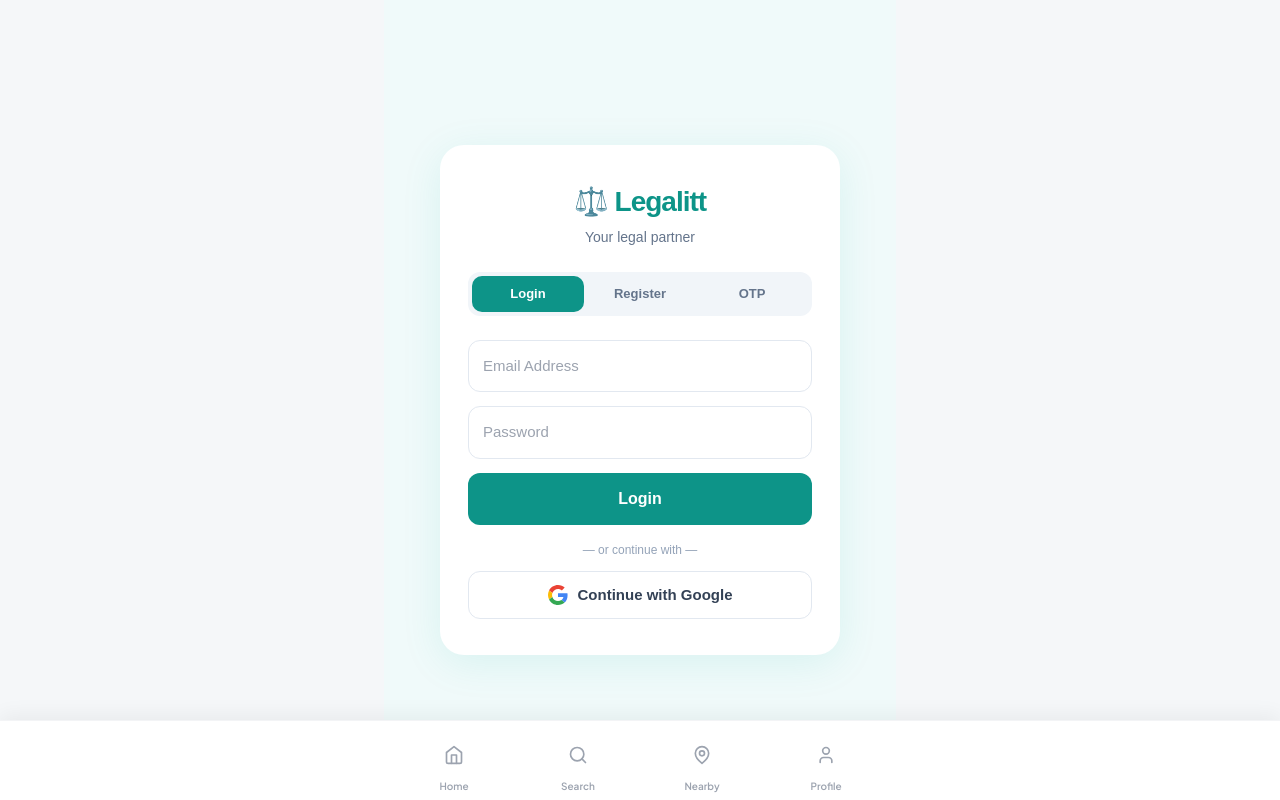
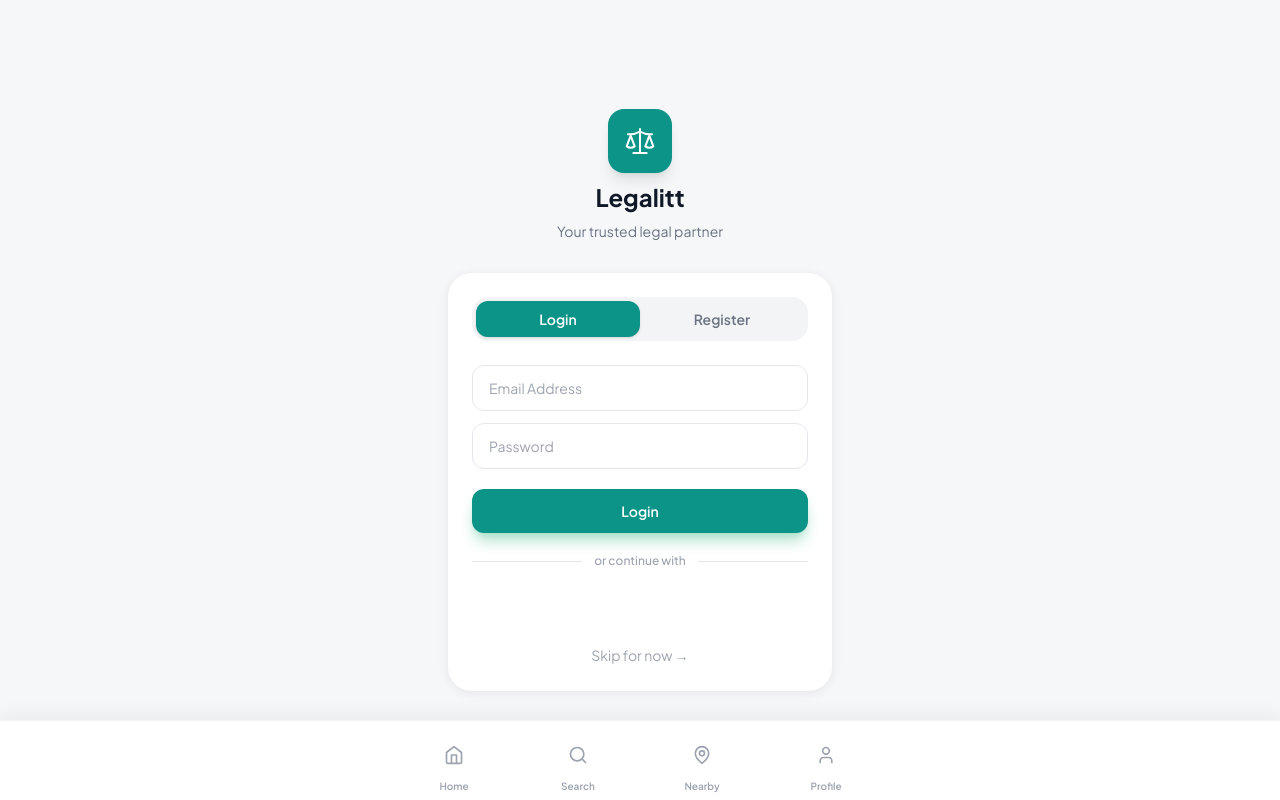
Before and after one commit to legalitt04-hub/legalitt, a React (Vite) app in the folder frontend/: page /auth in a window 1280 px wide. Built offline with nearby package versions, Linux system fonts and the light colour scheme; no server answers.

Commit message:
Rewrite Auth page with teal theme, login/register/Google

```diff
--- a/frontend/src/pages/Auth.jsx
+++ b/frontend/src/pages/Auth.jsx
@@ -1,28 +1,48 @@
 import { useState } from "react";
+import { useNavigate } from "react-router-dom";
+import { GoogleLogin } from "@react-oauth/google";
+import { Scale } from "lucide-react";
+import toast from "react-hot-toast";
 
 const API = import.meta.env.VITE_API_URL || "http://localhost:5000/api";
 
 export default function Auth() {
-  const [mode, setMode] = useState("login"); // login | register | otp
-  const [otpStep, setOtpStep] = useState("phone"); // phone | verify
-  const [form, setForm] = useState({ name: "", email: "", password: "", phone: "", otp: "" });
+  const navigate = useNavigate();
+  const [mode, setMode] = useState("login");
+  const [form, setForm] = useState({ name: "", email: "", password: "" });
   const [loading, setLoading] = useState(false);
   const [error, setError] = useState("");
-  const [success, setSuccess] = useState("");
 
   const handle = (e) => setForm({ ...form, [e.target.name]: e.target.value });
 
   const saveToken = (token, user) => {
     localStorage.setItem("legalitt_token", token);
     localStorage.setItem("legalitt_user", JSON.stringify(user));
-    window.location.reload();
+    toast.success(`Welcome${user.name ? ", " + user.name : ""}! 🎉`);
+    navigate("/");
+  };
+
+  const handleLogin = async () => {
+    setLoading(true); setError("");
+    try {
+      const res = await fetch(`${API}/auth/login`, {
+        method: "POST",
+        headers: { "Content-Type": "application/json" },
+        body: JSON.stringify({ email: form.email, password: form.password })
+      });
+      const data = await res.json();
+      if (!data.success) return setError(data.message);
+      saveToken(data.token, data.user);
+    } catch { setError("Network error. Try again."); }
+    finally { setLoading(false); }
   };
 
   const handleRegister = async () => {
     setLoading(true); setError("");
     try {
       const res = await fetch(`${API}/auth/register`, {
-        method: "POST", headers: { "Content-Type": "application/json" },
+        method: "POST",
+        headers: { "Content-Type": "application/json" },
         body: JSON.stringify({ name: form.name, email: form.email, password: form.password })
       });
       const data = await res.json();
@@ -32,152 +52,94 @@ export default function Auth() {
     finally { setLoading(false); }
   };
 
-  const handleLogin = async () => {
-    setLoading(true); setError("");
+  const handleGoogle = async (credentialResponse) => {
     try {
-      const res = await fetch(`${API}/auth/login`, {
-        method: "POST", headers: { "Content-Type": "application/json" },
-        body: JSON.stringify({ email: form.email, password: form.password })
+      const res = await fetch(`${API}/auth/google`, {
+        method: "POST",
+        headers: { "Content-Type": "application/json" },
+        body: JSON.stringify({ credential: credentialResponse.credential })
       });
       const data = await res.json();
-      if (!data.success) return setError(data.message);
+      if (!data.success) return toast.error(data.message);
       saveToken(data.token, data.user);
-    } catch { setError("Network error. Try again."); }
-    finally { setLoading(false); }
-  };
-
-  const handleSendOTP = async () => {
-    setLoading(true); setError("");
-    try {
-      const res = await fetch(`${API}/auth/send-otp`, {
-        method: "POST", headers: { "Content-Type": "application/json" },
-        body: JSON.stringify({ phone: form.phone })
-      });
-      const data = await res.json();
-      if (!data.success) return setError(data.message);
-      setOtpStep("verify");
-      setSuccess("OTP sent successfully!");
-    } catch { setError("Network error. Try again."); }
-    finally { setLoading(false); }
-  };
-
-  const handleVerifyOTP = async () => {
-    setLoading(true); setError("");
-    try {
-      const res = await fetch(`${API}/auth/verify-otp`, {
-        method: "POST", headers: { "Content-Type": "application/json" },
-        body: JSON.stringify({ phone: form.phone, otp: form.otp, name: form.name })
-      });
-      const data = await res.json();
-      if (!data.success) return setError(data.message);
-      saveToken(data.token, data.user);
-    } catch { setError("Network error. Try again."); }
-    finally { setLoading(false); }
+    } catch { toast.error("Google sign-in failed"); }
   };
 
   return (
-    <div style={{ minHeight: "100vh", background: "#f0fafa", display: "flex", alignItems: "center", justifyContent: "center", padding: "24px", fontFamily: "sans-serif" }}>
-      <div style={{ background: "#fff", borderRadius: "24px", padding: "36px 28px", width: "100%", maxWidth: "400px", boxShadow: "0 8px 40px rgba(0,180,160,0.10)" }}>
+    <div className="min-h-screen bg-surface flex flex-col items-center justify-center px-5">
+      {/* Logo */}
+      <div className="flex flex-col items-center gap-2 mb-8">
+        <div className="w-16 h-16 bg-primary-500 rounded-2xl flex items-center justify-center shadow-lg">
+          <Scale size={32} className="text-white" strokeWidth={1.5} />
+        </div>
+        <h1 className="text-2xl font-bold text-gray-900">Legalitt</h1>
+        <p className="text-gray-500 text-sm">Your trusted legal partner</p>
+      </div>
 
-        {/* Logo */}
-        <div style={{ textAlign: "center", marginBottom: "24px" }}>
-          <div style={{ fontSize: "28px", fontWeight: "800", color: "#0d9488", letterSpacing: "-1px" }}>⚖️ Legalitt</div>
-          <div style={{ color: "#64748b", fontSize: "14px", marginTop: "4px" }}>Your legal partner</div>
-        </div>
-
+      {/* Card */}
+      <div className="w-full max-w-sm bg-white rounded-3xl shadow-card p-6">
         {/* Tabs */}
-        <div style={{ display: "flex", background: "#f1f5f9", borderRadius: "12px", padding: "4px", marginBottom: "24px" }}>
-          {["login", "register", "otp"].map((m) => (
-            <button key={m} onClick={() => { setMode(m); setError(""); setSuccess(""); setOtpStep("phone"); }}
-              style={{ flex: 1, padding: "8px", borderRadius: "10px", border: "none", cursor: "pointer", fontWeight: "600", fontSize: "13px",
-                background: mode === m ? "#0d9488" : "transparent", color: mode === m ? "#fff" : "#64748b", transition: "all 0.2s" }}>
-              {m === "login" ? "Login" : m === "register" ? "Register" : "OTP"}
+        <div className="flex bg-gray-100 rounded-2xl p-1 mb-6">
+          {["login", "register"].map((m) => (
+            <button key={m} onClick={() => { setMode(m); setError(""); }}
+              className={`flex-1 py-2 rounded-xl text-sm font-semibold transition-all ${
+                mode === m ? "bg-primary-500 text-white shadow" : "text-gray-500"
+              }`}>
+              {m === "login" ? "Login" : "Register"}
             </button>
           ))}
         </div>
 
-        {error && <div style={{ background: "#fef2f2", color: "#dc2626", padding: "10px 14px", borderRadius: "10px", marginBottom: "16px", fontSize: "14px" }}>{error}</div>}
-        {success && <div style={{ background: "#f0fdf4", color: "#16a34a", padding: "10px 14px", borderRadius: "10px", marginBottom: "16px", fontSize: "14px" }}>{success}</div>}
-
-        {/* Login */}
-        {mode === "login" && (
-          <div>
-            <input name="email" type="email" placeholder="Email Address" value={form.email} onChange={handle}
-              style={inputStyle} />
-            <input name="password" type="password" placeholder="Password" value={form.password} onChange={handle}
-              style={inputStyle} />
-            <button onClick={handleLogin} disabled={loading} style={btnStyle}>
-              {loading ? "Logging in..." : "Login"}
-            </button>
+        {error && (
+          <div className="bg-red-50 text-red-600 text-sm px-4 py-3 rounded-xl mb-4">
+            {error}
           </div>
         )}
 
-        {/* Register */}
+        {/* Register fields */}
         {mode === "register" && (
-          <div>
-            <input name="name" placeholder="Full Name" value={form.name} onChange={handle} style={inputStyle} />
-            <input name="email" type="email" placeholder="Email Address" value={form.email} onChange={handle} style={inputStyle} />
-            <input name="password" type="password" placeholder="Password" value={form.password} onChange={handle} style={inputStyle} />
-            <button onClick={handleRegister} disabled={loading} style={btnStyle}>
-              {loading ? "Registering..." : "Create Account"}
-            </button>
-          </div>
+          <input name="name" placeholder="Full Name" value={form.name} onChange={handle}
+            className="w-full border border-gray-200 rounded-xl px-4 py-3 mb-3 text-sm focus:outline-none focus:border-primary-400" />
         )}
 
-        {/* OTP */}
-        {mode === "otp" && otpStep === "phone" && (
-          <div>
-            <input name="name" placeholder="Your Name (optional)" value={form.name} onChange={handle} style={inputStyle} />
-            <div style={{ display: "flex", border: "1.5px solid #e2e8f0", borderRadius: "12px", marginBottom: "14px", overflow: "hidden" }}>
-              <span style={{ padding: "14px 12px", background: "#f8fafc", color: "#475569", fontSize: "14px", borderRight: "1px solid #e2e8f0" }}>🇮🇳 +91</span>
-              <input name="phone" placeholder="10-digit mobile number" value={form.phone} onChange={handle}
-                style={{ flex: 1, border: "none", padding: "14px", fontSize: "15px", outline: "none" }} />
-            </div>
-            <button onClick={handleSendOTP} disabled={loading} style={btnStyle}>
-              {loading ? "Sending OTP..." : "Send OTP"}
-            </button>
-          </div>
-        )}
+        <input name="email" type="email" placeholder="Email Address" value={form.email} onChange={handle}
+          className="w-full border border-gray-200 rounded-xl px-4 py-3 mb-3 text-sm focus:outline-none focus:border-primary-400" />
 
-        {mode === "otp" && otpStep === "verify" && (
-          <div>
-            <p style={{ color: "#64748b", fontSize: "14px", marginBottom: "16px", textAlign: "center" }}>
-              OTP sent to +91 {form.phone}
-            </p>
-            <input name="otp" placeholder="Enter 6-digit OTP" value={form.otp} onChange={handle}
-              maxLength={6} style={{ ...inputStyle, textAlign: "center", fontSize: "22px", letterSpacing: "8px", fontWeight: "700" }} />
-            <button onClick={handleVerifyOTP} disabled={loading} style={btnStyle}>
-              {loading ? "Verifying..." : "Verify OTP"}
-            </button>
-            <button onClick={() => { setOtpStep("phone"); setError(""); setSuccess(""); }}
-              style={{ width: "100%", padding: "12px", background: "none", border: "none", color: "#0d9488", cursor: "pointer", fontSize: "14px", marginTop: "8px" }}>
-              ← Change number
-            </button>
-          </div>
-        )}
+        <input name="password" type="password" placeholder="Password" value={form.password} onChange={handle}
+          className="w-full border border-gray-200 rounded-xl px-4 py-3 mb-5 text-sm focus:outline-none focus:border-primary-400" />
 
-        {/* Google Auth */}
-        <div style={{ marginTop: "16px", textAlign: "center" }}>
-          <div style={{ color: "#94a3b8", fontSize: "12px", marginBottom: "12px" }}>— or continue with —</div>
-          <button onClick={() => window.location.href = `${API}/auth/google`}
-            style={{ width: "100%", padding: "12px", border: "1.5px solid #e2e8f0", borderRadius: "12px", background: "#fff", cursor: "pointer", display: "flex", alignItems: "center", justifyContent: "center", gap: "10px", fontSize: "15px", fontWeight: "600", color: "#334155" }}>
-            <svg width="20" height="20" viewBox="0 0 48 48"><path fill="#EA4335" d="M24 9.5c3.54 0 6.71 1.22 9.21 3.6l6.85-6.85C35.9 2.38 30.47 0 24 0 14.62 0 6.51 5.38 2.56 13.22l7.98 6.19C12.43 13.72 17.74 9.5 24 9.5z"/><path fill="#4285F4" d="M46.98 24.55c0-1.57-.15-3.09-.38-4.55H24v9.02h12.94c-.58 2.96-2.26 5.48-4.78 7.18l7.73 6c4.51-4.18 7.09-10.36 7.09-17.65z"/><path fill="#FBBC05" d="M10.53 28.59c-.48-1.45-.76-2.99-.76-4.59s.27-3.14.76-4.59l-7.98-6.19C.92 16.46 0 20.12 0 24c0 3.88.92 7.54 2.56 10.78l7.97-6.19z"/><path fill="#34A853" d="M24 48c6.48 0 11.93-2.13 15.89-5.81l-7.73-6c-2.18 1.48-4.97 2.31-8.16 2.31-6.26 0-11.57-4.22-13.47-9.91l-7.98 6.19C6.51 42.62 14.62 48 24 48z"/></svg>
-            Continue with Google
-          </button>
+        <button
+          onClick={mode === "login" ? handleLogin : handleRegister}
+          disabled={loading}
+          className="w-full bg-primary-500 hover:bg-primary-600 text-white py-3 rounded-xl font-semibold text-sm transition-all active:scale-95 shadow-lg shadow-primary-200">
+          {loading ? "Please wait..." : mode === "login" ? "Login" : "Create Account"}
+        </button>
+
+        {/* Divider */}
+        <div className="flex items-center gap-3 my-5">
+          <div className="flex-1 h-px bg-gray-200" />
+          <span className="text-xs text-gray-400 font-medium">or continue with</span>
+          <div className="flex-1 h-px bg-gray-200" />
         </div>
+
+        {/* Google */}
+        <div className="flex justify-center">
+          <GoogleLogin
+            onSuccess={handleGoogle}
+            onError={() => toast.error("Google sign-in failed")}
+            useOneTap={false}
+            shape="pill"
+            size="large"
+            text={mode === "login" ? "signin_with" : "signup_with"}
+          />
+        </div>
+
+        {/* Skip */}
+        <button onClick={() => navigate("/")}
+          className="w-full text-center text-gray-400 text-sm mt-4 hover:text-gray-600 transition-colors">
+          Skip for now →
+        </button>
       </div>
     </div>
   );
 }
-
-const inputStyle = {
-  width: "100%", padding: "14px", border: "1.5px solid #e2e8f0", borderRadius: "12px",
-  marginBottom: "14px", fontSize: "15px", outline: "none", boxSizing: "border-box",
-  transition: "border-color 0.2s"
-};
-
-const btnStyle = {
-  width: "100%", padding: "14px", background: "#0d9488", color: "#fff",
-  border: "none", borderRadius: "12px", fontSize: "16px", fontWeight: "700",
-  cursor: "pointer", transition: "background 0.2s"
-};
```
Also changed, not shown: frontend/src/main.jsx (+8 -6 lines).
